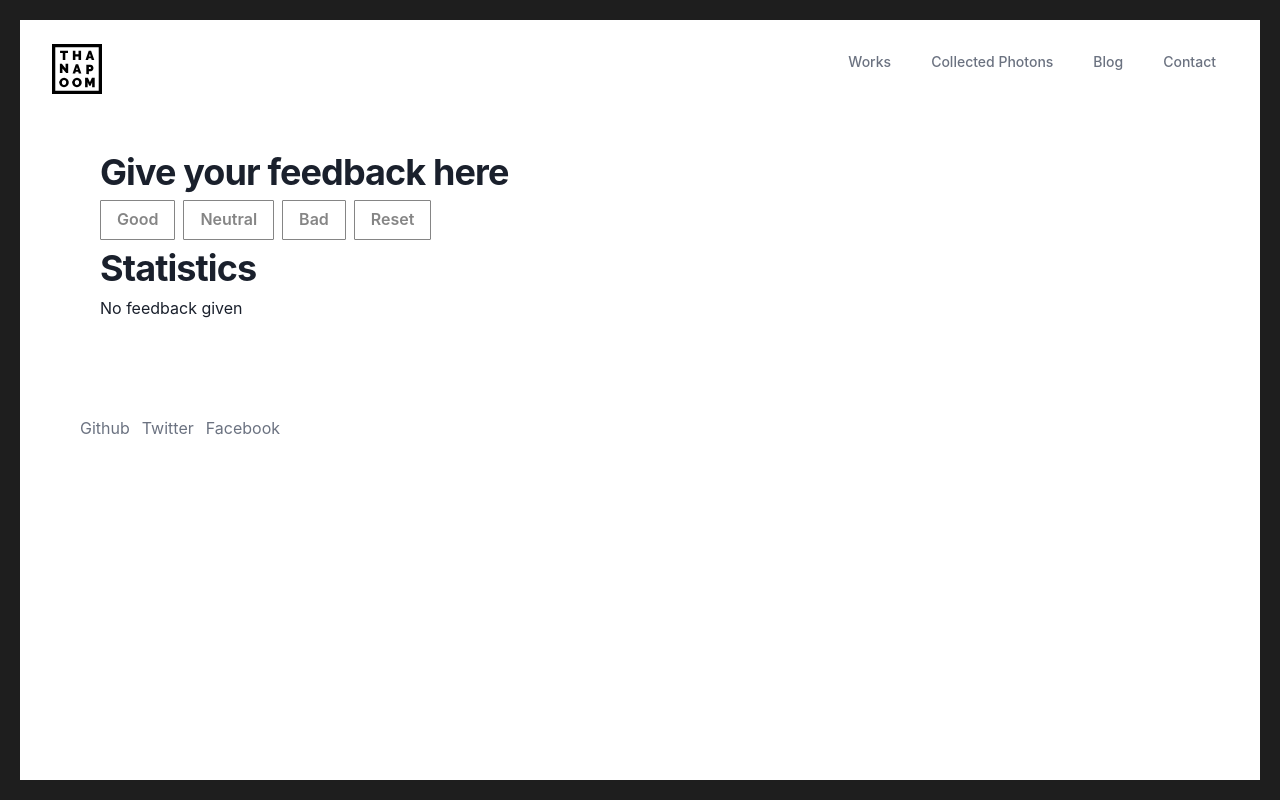
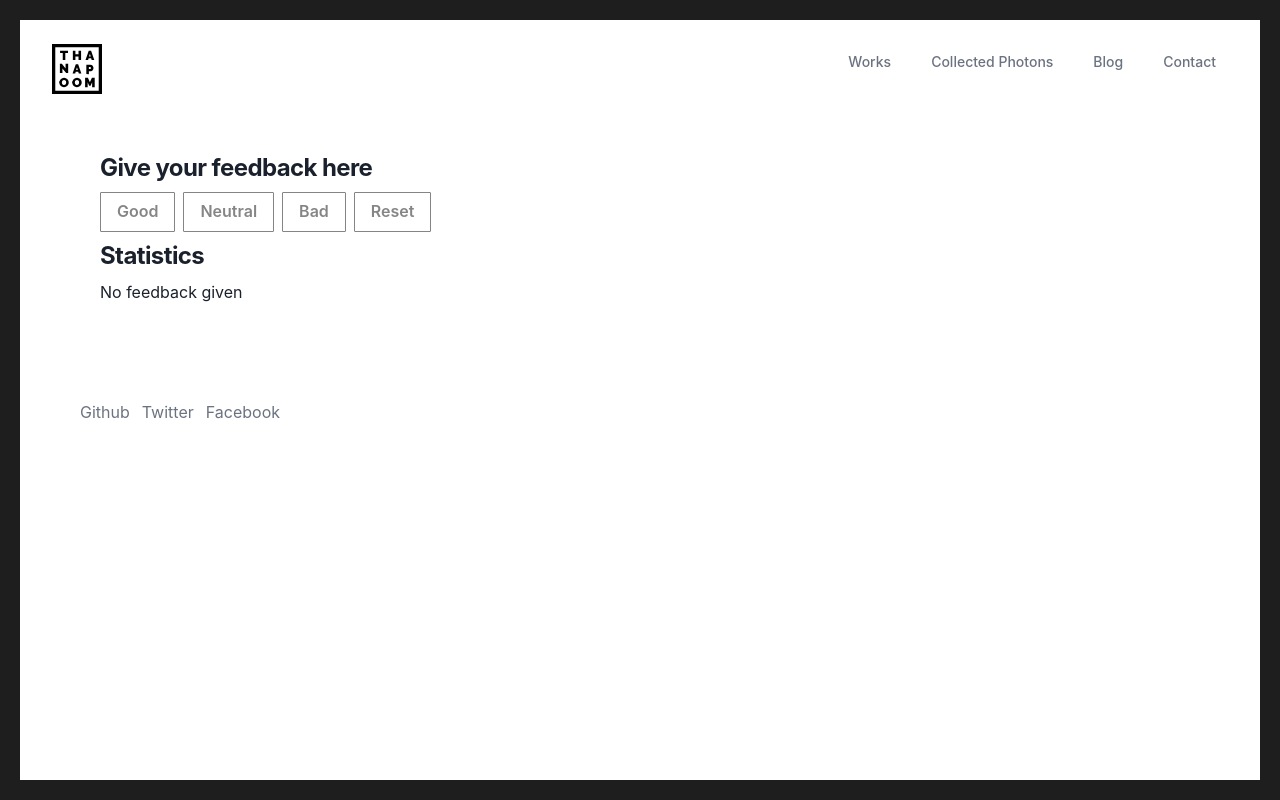
Before and after one commit to thanapoom21/portfolio-nextjs, a Next.js app: page /projects/unicafe in a window 1280 px wide. Built offline with nearby package versions, Linux system fonts and the light colour scheme.

Commit message:
rebase unicafe and will merge into fullstackopen

```diff
--- a/components/fullstackopen-tutorial/Unicafe.js
+++ b/components/fullstackopen-tutorial/Unicafe.js
@@ -50,9 +50,9 @@
 
   return (
     <div>
-      <h1 className="text-2xl md:text-4xl font-bold tracking-tight my-2">
+      <p className="text-xl md:text-2xl font-bold tracking-tight my-2">
         Give your feedback here
-      </h1>
+      </p>
       <Button
         mr={2}
         colorScheme="blackAlpha"
@@ -89,9 +89,9 @@
       >
         Reset
       </Button>
-      <h1 className="text-2xl md:text-4xl font-bold tracking-tight my-2">
+      <p className="text-xl md:text-2xl font-bold tracking-tight my-2">
         Statistics
-      </h1>
+      </p>
       {good || neutral || bad ? (
         <Statistics
           good={good}
```
